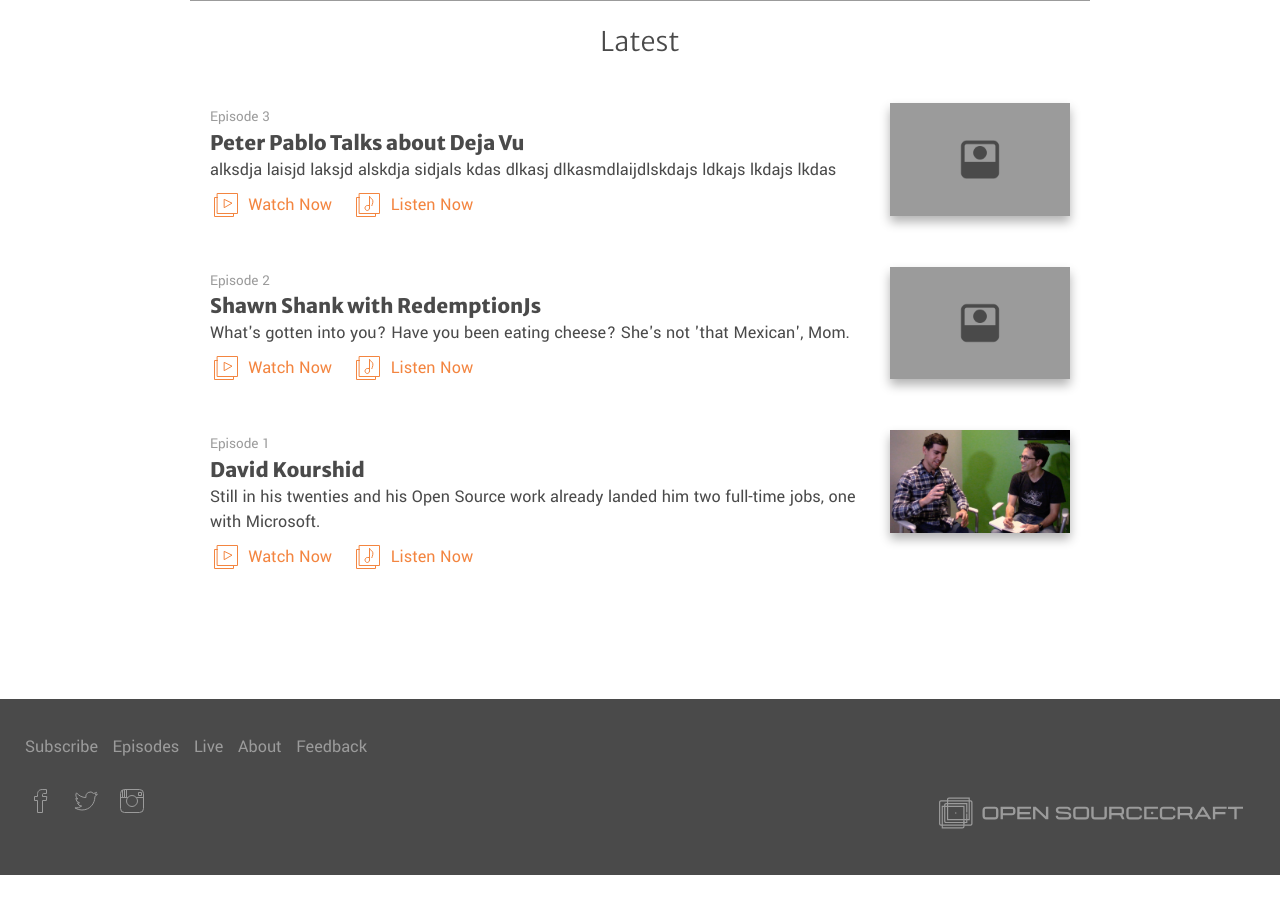
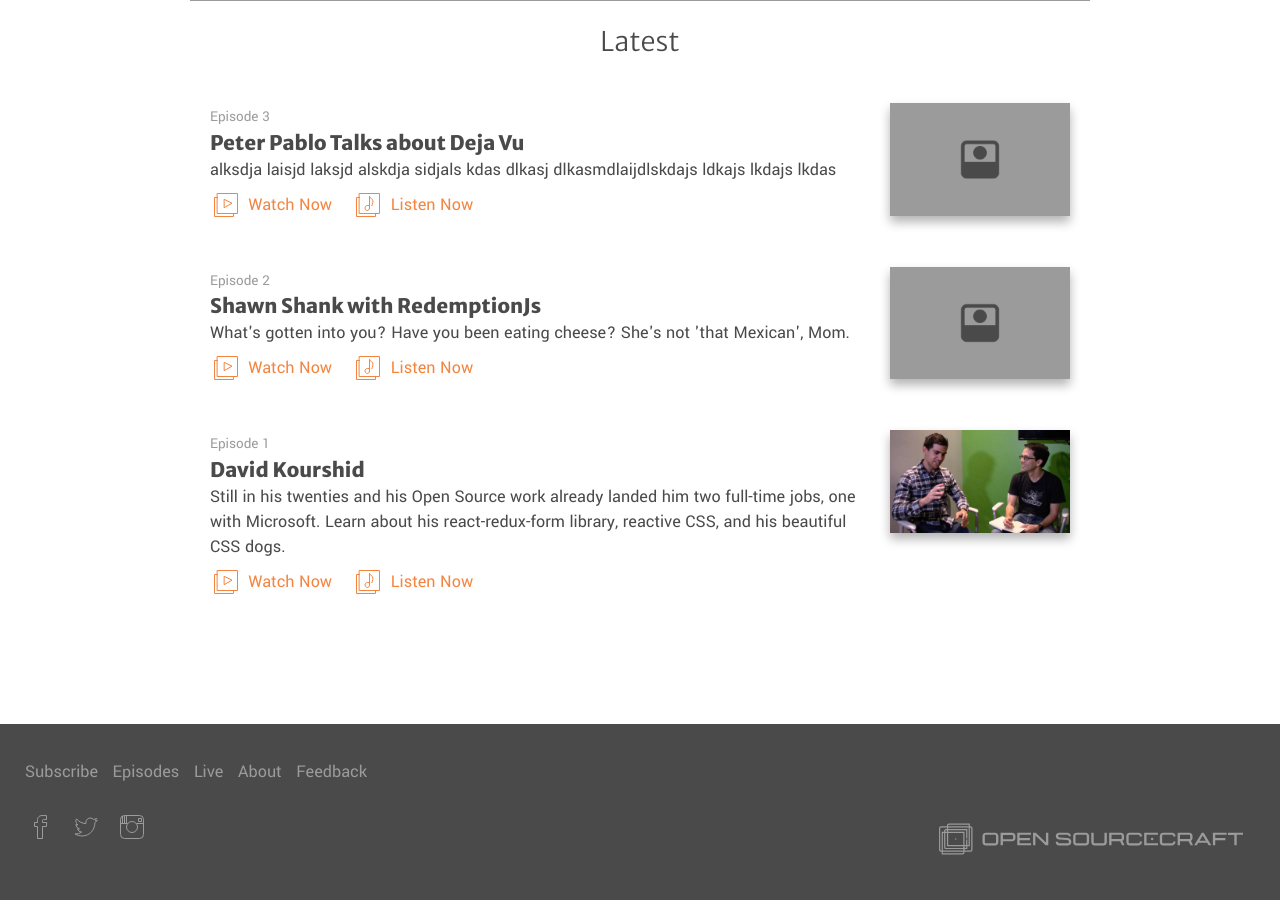
Before and after one commit to Code-Pop/open-sourcecraft, a Jekyll site: the page built from index.html, in a window 1280 px wide and 900 px high, scrolled down 1074 px. Built offline with Jekyll 4.4.1, drawn with Linux system fonts in a browser that asks for light colours; the list of posts is cut into pages by our own code; before the commit the page ends 1949 px from its top, so only the background shows below that.

Commit message:
Updated David Kourshid

```diff
--- a/_episodes/david-kourshid.markdown
+++ b/_episodes/david-kourshid.markdown
@@ -2,7 +2,8 @@
 title: David Kourshid
 date: 2017-01-30 17:36:00 -05:00
 excerpt: Still in his twenties and his Open Source work already landed him two full-time
-  jobs, one with Microsoft.
+  jobs, one with Microsoft.  Learn about his react-redux-form library, reactive CSS,
+  and his beautiful CSS dogs.
 episode_number: 1
 feature_image: "/uploads/Screenshot%202017-02-13%2016.56.44.jpg"
 audio_embed: https://codepop.podbean.com/mf/play/ah6arx/AintGotNoRSpec.mp3
```
